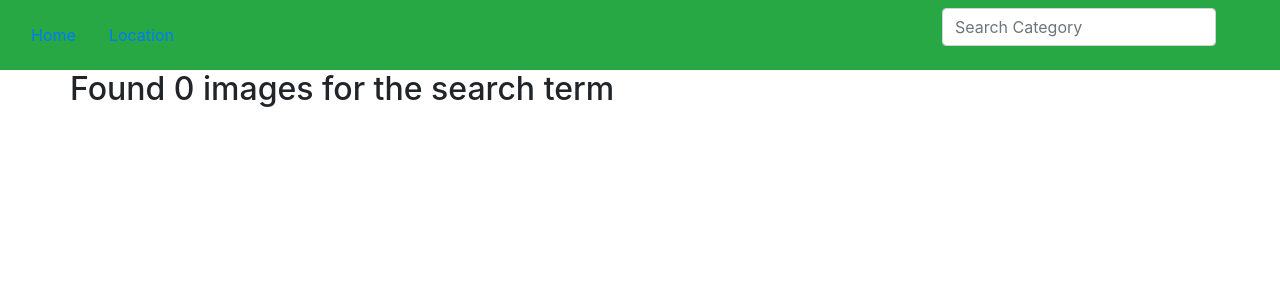
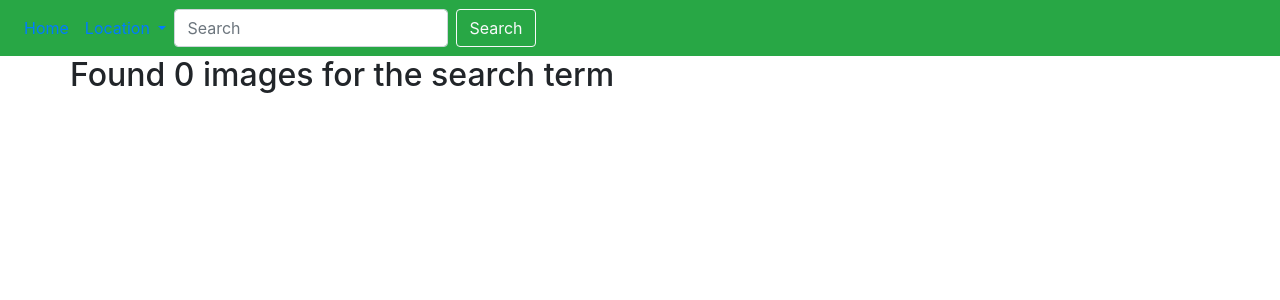
Before and after one commit to JECINTA534521/The-photo-gallery-project, a Django app: template photos/templates/search.html in a window 1280 px wide. Shown: the top 300 px of the page. Run offline with Django 3.2, Linux system fonts and the light colour scheme; the template is opened without the code that fills it, so the values that code supplies are empty; some libraries are stand-ins or nearby versions.

Commit message:
this adds a search form

```diff
--- a/photos/templates/navbar.html
+++ b/photos/templates/navbar.html
@@ -1,57 +1,33 @@
 
-<nav class="navbar bg-success ">
-<div class="container-fluid">
-  <!-- Brand and toggle get grouped for better mobile display -->
-  <div class="navbar-header">
-    <!-- <button
-      type="button"
-      class="navbar-toggle collapsed"
-      data-toggle="collapse"
-      data-target="#bs-example-navbar-collapse-1"
-      aria-expanded="false"
-    >
-      <span class="sr-only">Toggle navigation</span>
-      <span class="icon-bar"></span>
-      <span class="icon-bar"></span>
-      <span class="icon-bar"></span>
-    </button> -->
-    <a href="{%url 'welcome' %}">Home</a>
-  </div>
+<nav class="navbar navbar-expand-lg navbar-success bg-success">
+    <button class="navbar-toggler" type="button" data-toggle="collapse" data-target="#navbarTogglerDemo01" aria-controls="navbarTogglerDemo01" aria-expanded="false" aria-label="Toggle navigation">
+      <span class="navbar-toggler-icon"></span>
+    </button>
+    <div class="collapse navbar-collapse" id="navbarTogglerDemo01">
 
-  <!-- Collect the nav links, forms, and other content for toggling -->
-  <!-- <div class="collapse navbar-collapse" id="bs-example-navbar-collapse-1"> -->
-    <ul class="nav navbar-nav">
-       <li class="dropdown">
-         <a
-          href="#"
-          class="nav-link "
-          data-toggle="dropdown"
-          role="button"
-          aria-haspopup="true"
-          aria-expanded="false"
-          name="get_location"
-          style="margin-left: -400px"
-          >Location <span class="caret"></span
-        ></a>
-        <ul class="dropdown-menu">
-          <li><a href="{%url 'get_location' 'Kenya' %}">Kenya</a></li>
-          <li><a href="{%url 'get_location' 'mombasa' %}">Mombasa</a></li>
-          <li><a href="{%url 'get_location' 'india' %}">India</a></li>
-          <li><a href="{%url 'get_location' 'Canada' %}">Canada</a></li>
+      <ul class="navbar-nav">
+          <li class="nav-item active">
+            <a class="nav-link" href="{%url 'welcome' %}">Home <span class="sr-only">(current)</span></a>
+          </li>
+
+          <li class="nav-item dropdown">
+            <a class="nav-link dropdown-toggle" href="#" id="navbarDropdownMenuLink" data-toggle="dropdown" aria-haspopup="true" aria-expanded="false">
+              Location
+            </a>
+            <div class="dropdown-menu" aria-labelledby="navbarDropdownMenuLink">
+
+              <a class="dropdown-item" href="{%url 'get_location' 'Kenya' %}">Kenya</a>
+                 <a class="dropdown-item" href="{%url 'get_location' 'mombasa' %}">Mombasa</a>
+                  <a class="dropdown-item" href= "{%url 'get_location' 'india' %}">India</a>
+                   <a class="dropdown-item" href="{%url 'get_location' 'Canada' %}">Canada</a>
+
+            </div>
+          </li>
         </ul>
-      </li>
 
-
-    </ul>
-    <form class="navbar-form navbar-right"; style="margin-right: -400px"; search action="{% url 'search_results' %}">
-      <div class="form-group">
-        <input type="text" class="form-control" placeholder="Search Category" name="searchItem" />
-      </div>
-      <!-- <button type="submit" class="btn btn-default">Submit</button> -->
-    </form>
-    <ul class="nav navbar-nav navbar-right"></ul>
-  </div>
-  <!-- /.navbar-collapse -->
-</div>
-<!-- /.container-fluid -->
-</nav>
+      <form class="form-inline" id="form" action="{% url 'search_results' %}">
+        <input class="form-control mr-sm-2" type="search" placeholder="Search" aria-label="Search" style ="margin-right: -200px" name="searchItem">
+        <button class="btn btn-outline-light my-2 my-sm-0" type="submit">Search</button>
+      </form>
+    </div>
+  </nav>
```
